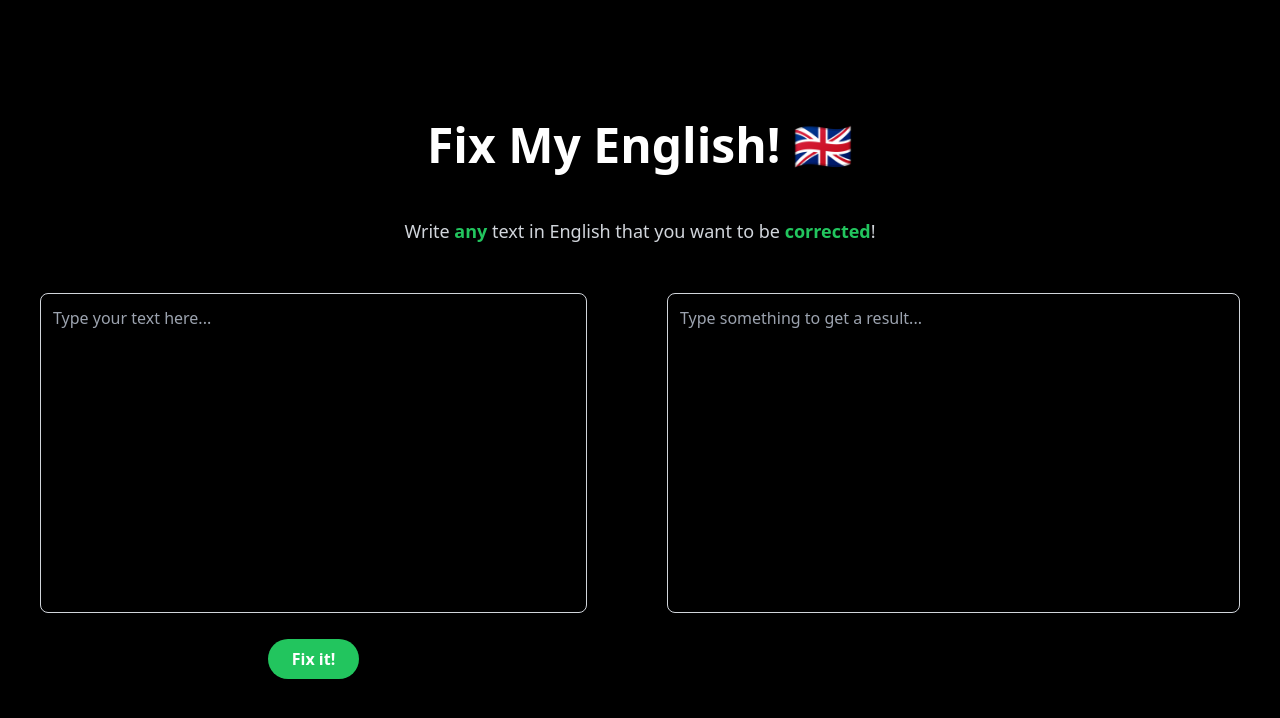
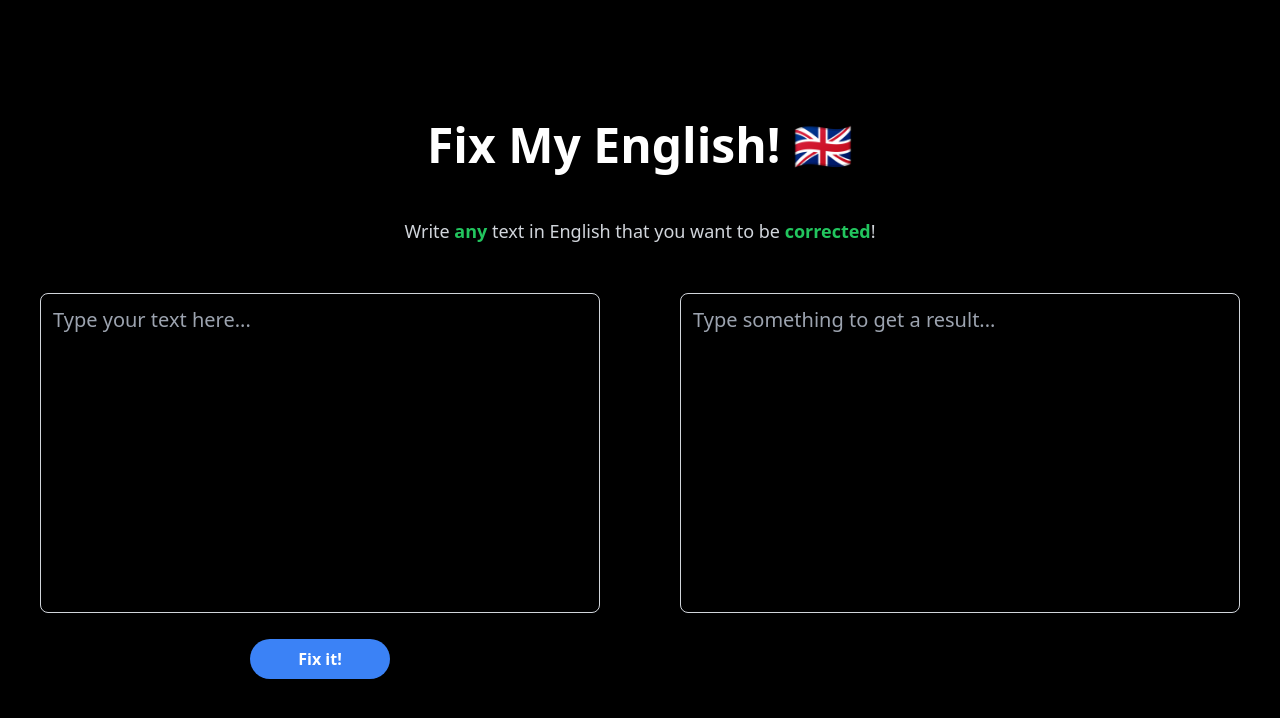
Before and after one commit to jvalerodev/fix-my-english-svelte, a SvelteKit app: page / in a window 1280 px wide. Shown: the top 718 px of the page. Built offline with nearby package versions, Linux system fonts and the light colour scheme.

Commit message:
add form and box result components

```diff
--- /dev/null
+++ b/src/components/BoxResult.svelte
@@ -0,0 +1,36 @@
+<script lang="ts">
+  export let result: string;
+
+  let copy = 'Copy!';
+
+  const handleCopy = () => {
+    navigator.clipboard.writeText(result);
+    copy = 'Copied!';
+
+    setTimeout(() => {
+      copy = 'Copy!';
+    }, 5000);
+  };
+</script>
+
+<div class="flex-1">
+  <textarea
+    id="result"
+    class="p-3 w-full h-80 bg-transparent text-green-500 text-xl border border-gray-300 rounded-lg outline-none resize-none"
+    placeholder="Type something to get a result..."
+    bind:value={result}
+    disabled={true}
+  />
+
+  {#if result}
+    <div class="text-center mt-5">
+      <button
+        type="button"
+        class="bg-green-500 w-1/4 font-bold upp px-6 py-2 rounded-full hover:bg-green-600 hover:scale-105 transition duration-300"
+        on:click={handleCopy}
+      >
+        {copy}
+      </button>
+    </div>
+  {/if}
+</div>
--- /dev/null
+++ b/src/components/Form.svelte
@@ -0,0 +1,25 @@
+<script lang="ts">
+  export let handleSubmit: (e: Event) => Promise<void>;
+  export let input: string;
+  export let isLoading: boolean;
+</script>
+
+<form class="flex-1" on:submit={handleSubmit}>
+  <textarea
+    id="message"
+    class="p-3 w-full h-80 bg-transparent text-xl border border-gray-300 rounded-lg outline-none focus:border-blue-500 transition-colors duration-200 resize-none"
+    placeholder="Type your text here..."
+    bind:value={input}
+    disabled={isLoading}
+  />
+
+  <div class="md:mb-0 my-5 text-center">
+    <button
+      type="submit"
+      disabled={isLoading}
+      class="bg-blue-500 w-1/2 lg:w-1/4 font-bold upp px-6 py-2 rounded-full hover:bg-blue-600 hover:scale-105 transition duration-300"
+    >
+      Fix it!
+    </button>
+  </div>
+</form>
--- a/src/routes/+page.svelte
+++ b/src/routes/+page.svelte
@@ -1,21 +1,37 @@
+<script lang="ts">
+  import Form from '../components/Form.svelte';
+  import BoxResult from '../components/BoxResult.svelte';
+  import LoadingSpinner from '../components/LoadingSpinner.svelte';
+  import EnglishService from '../services/english';
+
+  let input = '';
+  let result = '';
+  let isLoading = false;
+
+  const handleSubmit = async (e: Event) => {
+    e.preventDefault();
+
+    if (!input) return;
+
+    isLoading = true;
+
+    try {
+      result = '';
+      result = await EnglishService.fixIt(input);
+    } catch (error) {
+      console.log(error);
+    }
+
+    isLoading = false;
+  };
+</script>
+
+{#if isLoading}
+  <LoadingSpinner />
+{/if}
+
 <div class="md:flex justify-between md:space-x-20">
-  <form class="flex-1">
-    <textarea
-      id="message"
-      class="p-3 w-full h-80 bg-transparent text-base border border-gray-300 rounded-lg outline-none focus:border-green-500 transition-colors duration-200 resize-none"
-      placeholder="Type your text here..."
-    />
+  <Form {handleSubmit} bind:input {isLoading} />
 
-    <div class="md:mb-0 my-5 text-center">
-      <button
-        class="bg-green-500 font-bold upp px-6 py-2 rounded-full hover:bg-green-600 hover:scale-105 transition duration-300"
-      >
-        Fix it!
-      </button>
-    </div>
-  </form>
-
-  <div class="flex-1 h-80 p-3 border border-gray-300 rounded-lg">
-    <h1 class="text-gray-400">Type something to get a result...</h1>
-  </div>
+  <BoxResult {result} />
 </div>
```
